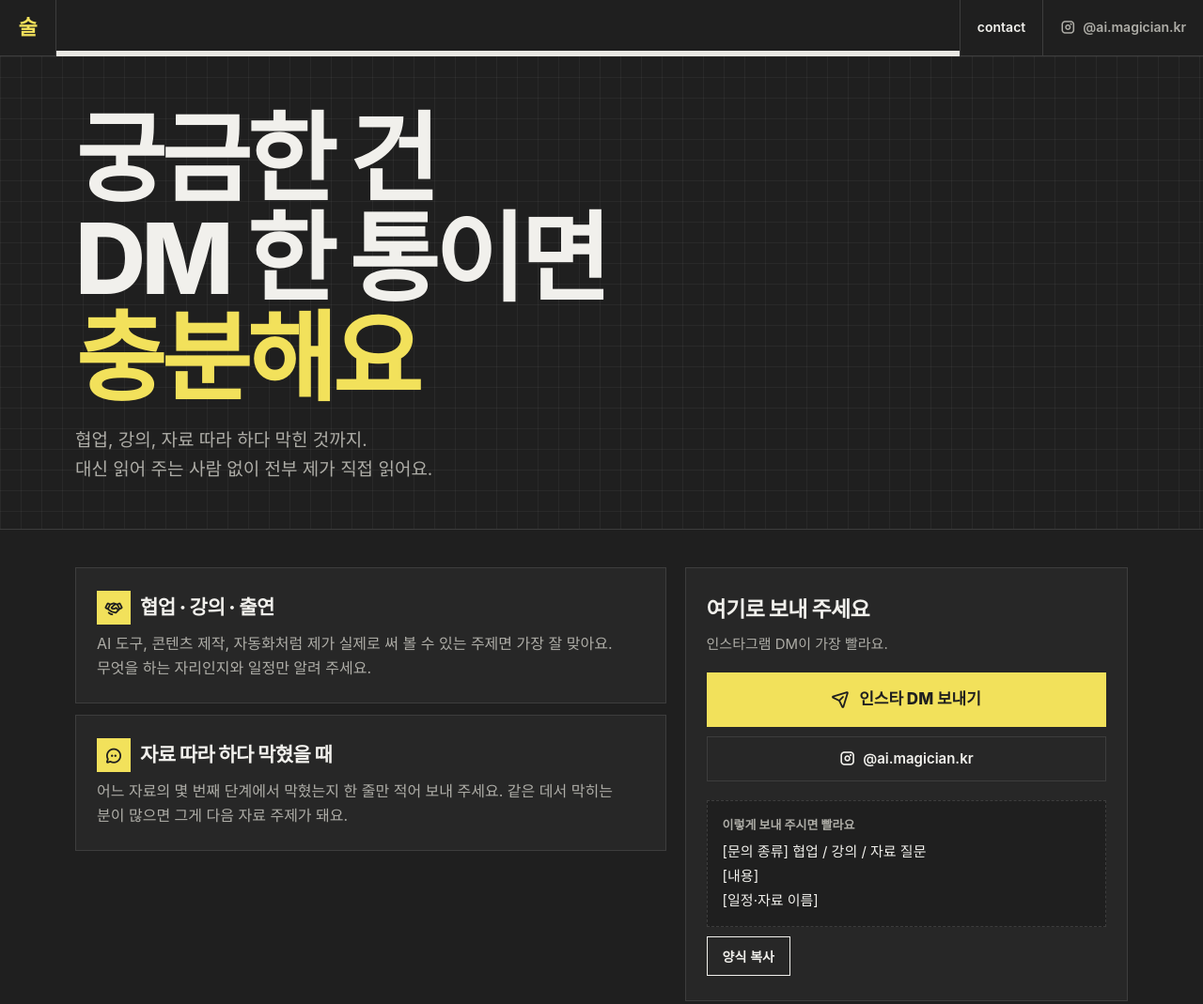
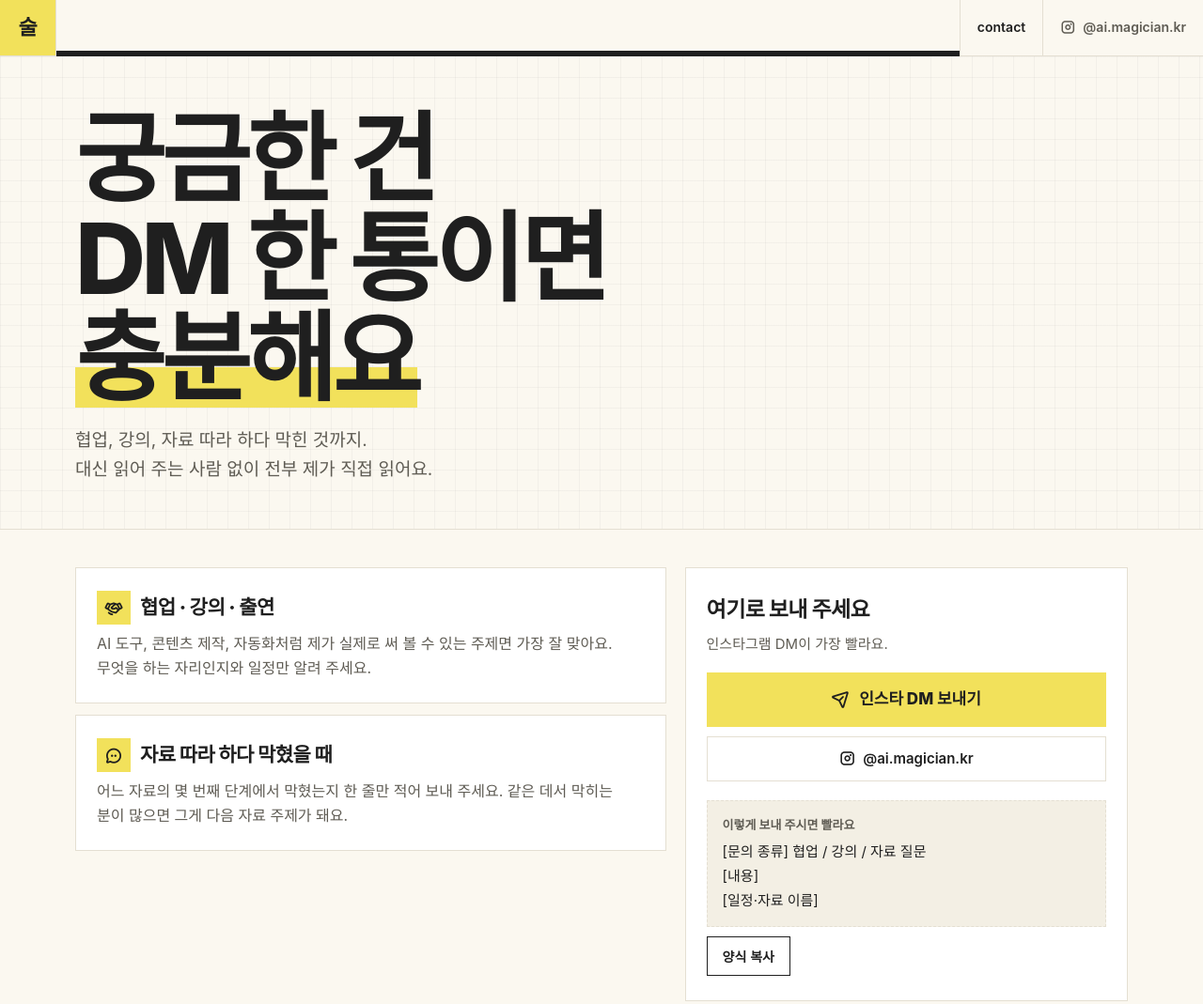
Before and after one commit to joony1478-cloud/ai.magician, a plain HTML site: page contact/index.html in a window 1280 px wide. Shown: the top 1069 px of the page at 94% size. Drawn offline with nearby package versions, Linux system fonts and the light colour scheme; a web font is replaced by a local one.

Commit message:
contact 페이지 아이보리 바탕
Co-Authored-By: Claude Opus 5.5 <noreply@anthropic.com>

```diff
--- a/contact/index.html
+++ b/contact/index.html
@@ -7,8 +7,7 @@
 <meta name="description" content="협업·강의, 자료 따라 하다 막혔을 때. AI술사에게 DM 한 통이면 충분해요.">
 <meta property="og:title" content="contact | AI술사">
 <meta property="og:image" content="https://joony1478-cloud.github.io/ai.magician/og.jpg">
-<meta name="theme-color" content="#121212" media="(max-width: 859px)">
-<meta name="theme-color" content="#1f1f1f">
+<meta name="theme-color" content="#fbf8f0">
 <link rel="icon" href="../favicon.svg" type="image/svg+xml">
 <link rel="icon" href="../favicon.png" type="image/png">
 <link rel="apple-touch-icon" href="../apple-touch-icon.png">
@@ -17,19 +16,18 @@
 @font-face{font-family:Paperlogy;font-weight:400;font-display:swap;src:url(https://cdn.jsdelivr.net/gh/fonts-archive/Paperlogy/Paperlogy-4Regular.woff2) format("woff2")}
 @font-face{font-family:Paperlogy;font-weight:600;font-display:swap;src:url(https://cdn.jsdelivr.net/gh/fonts-archive/Paperlogy/Paperlogy-6SemiBold.woff2) format("woff2")}
 @font-face{font-family:Paperlogy;font-weight:800;font-display:swap;src:url(https://cdn.jsdelivr.net/gh/fonts-archive/Paperlogy/Paperlogy-8ExtraBold.woff2) format("woff2")}
-/* 메인(index.html)과 같은 검정 + 노랑 */
-:root{--bg:#1f1f1f;--bg2:#272727;--bg3:#303030;--line:#3d3d3d;--grid:rgba(255,255,255,.045);--text:#f1f0ec;--sub:#aeada7;--dim:#8e8d88;--stamp:#f2e15b;--stamp2:#fff07e;--ink:#1f1f1f}
-@media (max-width:859px){:root{--bg:#121212;--bg2:#1a1a1a;--bg3:#232323;--line:#333;--grid:rgba(255,255,255,.04)}}
+/* contact는 아이보리 바탕 + 검정 글자 + 노랑 포인트 (메인은 검정) */
+:root{--bg:#fbf8f0;--bg2:#ffffff;--bg3:#f3efe4;--line:#e4dfd2;--grid:rgba(31,31,31,.04);--text:#1f1f1f;--sub:#5f5c54;--dim:#8a867c;--stamp:#f2e15b;--stamp2:#fff07e;--ink:#1f1f1f}
 *{box-sizing:border-box;margin:0;padding:0;-webkit-tap-highlight-color:transparent}
 html{background:var(--bg);-webkit-text-size-adjust:100%}
 body{font-family:Paperlogy,-apple-system,"Apple SD Gothic Neo","Malgun Gothic",sans-serif;color:var(--text);background:var(--bg);min-height:100dvh;line-height:1.6;word-break:keep-all}
 ::selection{background:var(--stamp);color:var(--ink)}
-:focus-visible{outline:2px solid var(--stamp);outline-offset:3px}
+:focus-visible{outline:2px solid var(--text);outline-offset:3px}
 a{color:inherit}
 .ph-bold{font-size:1.15em;line-height:1;vertical-align:-.15em}
 .bar{display:flex;align-items:stretch;height:60px;border-bottom:1px solid var(--line)}
-.bar .mark{width:60px;flex:none;display:grid;place-items:center;border-right:1px solid var(--line);font-weight:800;font-size:22px;color:var(--stamp);text-decoration:none}
-.bar .fill{flex:1;border-bottom:6px solid #e9e8e3;margin-bottom:-1px}
+.bar .mark{width:60px;flex:none;display:grid;place-items:center;border-right:1px solid var(--line);font-weight:800;font-size:22px;color:var(--ink);background:var(--stamp);text-decoration:none}
+.bar .fill{flex:1;border-bottom:6px solid var(--text);margin-bottom:-1px}
 .bar a.l{display:flex;align-items:center;gap:8px;padding:0 18px;font-size:14px;font-weight:600;color:var(--sub);text-decoration:none;border-left:1px solid var(--line)}
 .bar a.l:hover,.bar a.l[aria-current=page]{color:var(--text)}
 @media (max-width:600px){.bar a.l{padding:0 14px}.bar .igh{display:none}}
@@ -37,7 +35,7 @@ a{color:inherit}
   background-image:linear-gradient(var(--grid) 1px,transparent 1px),linear-gradient(90deg,var(--grid) 1px,transparent 1px);background-size:22px 22px}
 .in{max-width:1120px;margin:0 auto}
 .top h1{font-weight:800;font-size:clamp(44px,10vw,104px);line-height:1.02;letter-spacing:-.045em}
-.top h1 span{color:var(--stamp)}
+.top h1 span{background:linear-gradient(transparent 58%,var(--stamp) 58%,var(--stamp) 92%,transparent 92%)}
 .top p{margin-top:20px;font-size:clamp(17px,2.2vw,19px);color:var(--sub);max-width:600px}
 .body{padding:40px 20px calc(64px + env(safe-area-inset-bottom))}
 .body .in{display:grid;grid-template-columns:1.2fr .9fr;gap:20px;align-items:start}
@@ -53,7 +51,7 @@ a{color:inherit}
 .dm:hover{background:var(--stamp2)}
 .pill{display:flex;align-items:center;justify-content:center;gap:8px;margin-top:10px;min-height:48px;border:1px solid var(--line);font-weight:600;font-size:15px;text-decoration:none;color:var(--text)}
 .pill:hover{background:var(--bg3)}
-.tpl{margin-top:20px;background:var(--bg);border:1px dashed var(--line);padding:14px 16px;font-size:15px;line-height:1.75}
+.tpl{margin-top:20px;background:var(--bg3);border:1px dashed var(--line);padding:14px 16px;font-size:15px;line-height:1.75}
 .tpl b{display:block;margin-bottom:4px;font-size:13px;color:var(--sub)}
 .copy{margin-top:10px;min-height:42px;padding:0 16px;border:1px solid var(--text);background:transparent;color:var(--text);font:800 14px Paperlogy,sans-serif;cursor:pointer}
 .copy.ok{background:var(--stamp);color:var(--ink);border-color:var(--stamp)}
```
